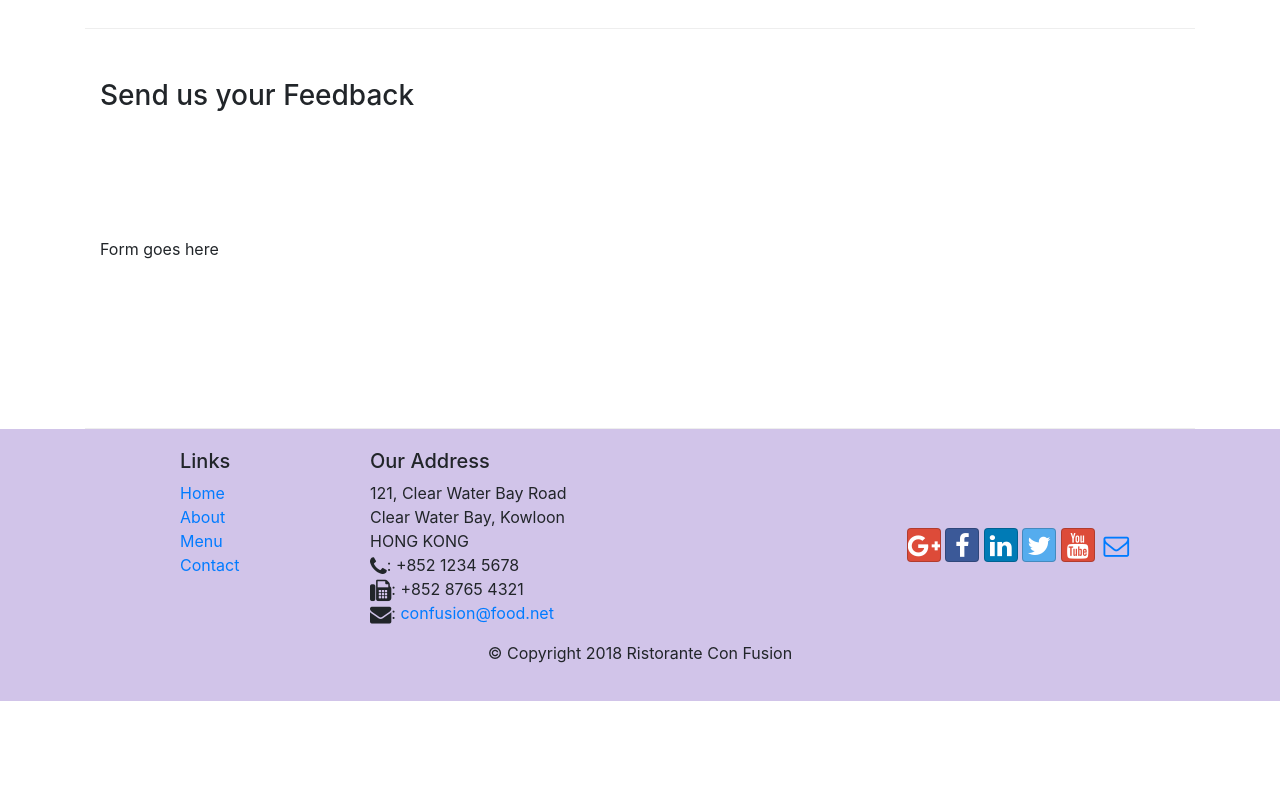
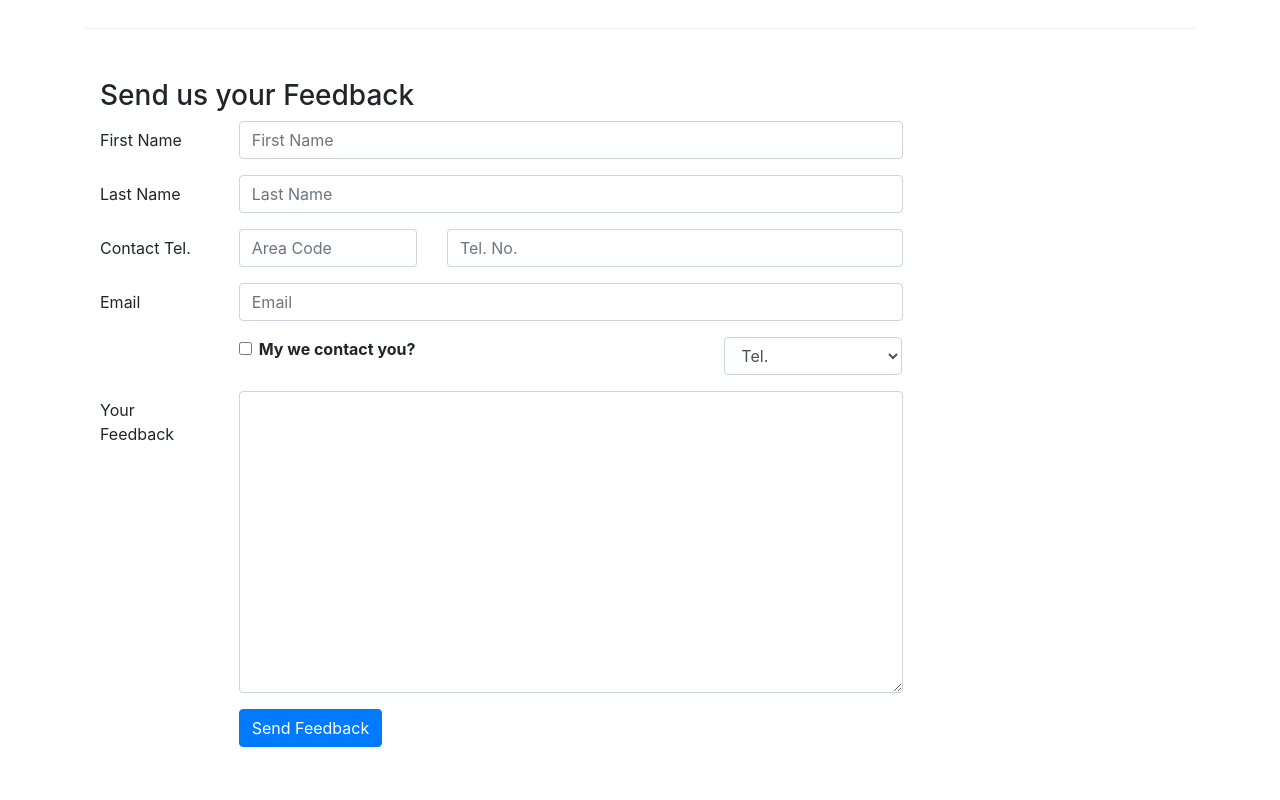
Before and after one commit to Goosho/Resturant-Website, a website: page contactus.html in a window 1280 px wide. Shown: the part 840-1640 px from the top of the page. Before the commit the page ends 1541 px from the top, so only its background shows below. Drawn offline with nearby package versions, Linux system fonts and the light colour scheme.

Commit message:
Feedback form added

```diff
--- a/contactus.html
+++ b/contactus.html
@@ -94,7 +94,76 @@
               <h3>Send us your Feedback</h3>
            </div>
             <div class="col-12 col-md-9">
-                Form goes here
+                <form>
+
+                    <div class="form-group row">
+                        <label for="firtname" class="col-md-2 col-form-label">First Name</label>
+                        <div class="col-md-10">
+                            <input type="text" class="form-control" id="firstname"  name="firstname" placeholder="First Name">
+                        </div>
+                    </div>
+
+                    <div class="form-group row">
+                        <label for="lastname" class="col-md-2 col-form-label">Last Name</label>
+                        <div class="col-md-10">
+                            <input type="text" class="form-control" id="lastname"  name="lastname" placeholder="Last Name">
+                        </div>
+                    </div>
+
+                    <div class="form-group row">
+                        <label for="telnum" class="col-12 col-md-2 col-form-label">Contact Tel.</label>
+
+                        <div class="col-5 col-md-3">
+                            <input type="tel" class="form-control" id="areacode"  name="areacode" placeholder="Area Code">
+                        </div>
+
+                         <div class= "col-7 col-md-7">
+                            <input type="tel" class="form-control" id="telnum"  name="telnum" placeholder="Tel. No.">
+                        </div>
+
+                    </div>
+
+                    <div class="form-group row">
+                        <label for="emailid" class="col-md-2 col-form-label">Email</label>
+                        <div class="col-md-10">
+                            <input type="email" class="form-control" id="emailid"  name="emailid" placeholder="Email">
+                        </div>
+                    </div>
+
+                    <div class="form-group row">
+                        <div class="col-md-6 offset-md-2">
+
+                            <div class="form-check">
+                                <input type="checkbox" class="form-check-input" name="approve" id="approve" value="">
+                                <label class="form-check-label" for="approve"> <strong>My we contact you?</strong>
+                                </label>
+                            </div>
+                        </div>
+
+                        <div class="col-md-3 offset-md-1">
+
+                        <select class="form-control">
+                            <option>Tel.</option>
+                            <option>Email</option>
+                        </select>
+                    </div>
+                </div>
+
+                <div class="form-group row">
+                    <label for="feedback" class="col-md-2 col-form-label">Your Feedback</label>
+                        <div class="col-md-10">
+                            <textarea class="form-control"  id="feedback" name="feedback" rows="12"></textarea>
+                        </div>
+                </div>
+
+                <div class="form-group row">
+                    <div class="offset-md-2 col-md-10">
+
+                        <button type="submit" class="btn btn-primary"> Send Feedback</button>
+                    </div>
+
+                </div>
+            </form>
             </div>
              <div class="col-12 col-md">
             </div>
```
